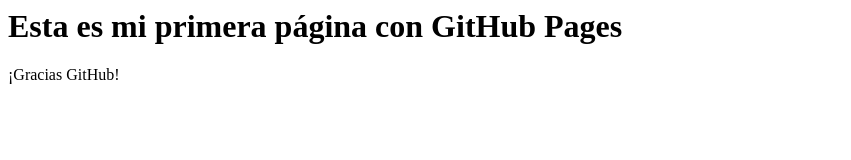
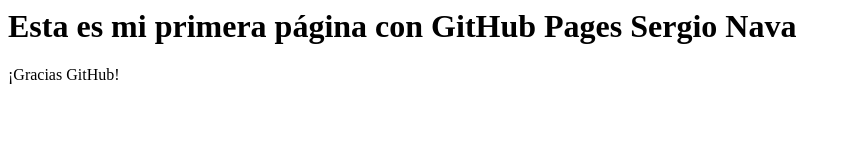
Before and after one commit to sergionavaMIT/sergionavaMIT.github.io, a plain HTML site: page index.html in a window 1280 px wide. Shown: the whole page, without its empty margins (0-851 px from the left). Drawn offline with Linux system fonts and the light colour scheme.

Commit message:
Update index.html

```diff
--- a/index.html
+++ b/index.html
@@ -1,4 +1,4 @@
 <html>
-<h1> Esta es mi primera página con GitHub Pages </h1>
+<h1> Esta es mi primera página con GitHub Pages Sergio Nava </h1>
 <p>¡Gracias GitHub!</p>
 </html>
```
